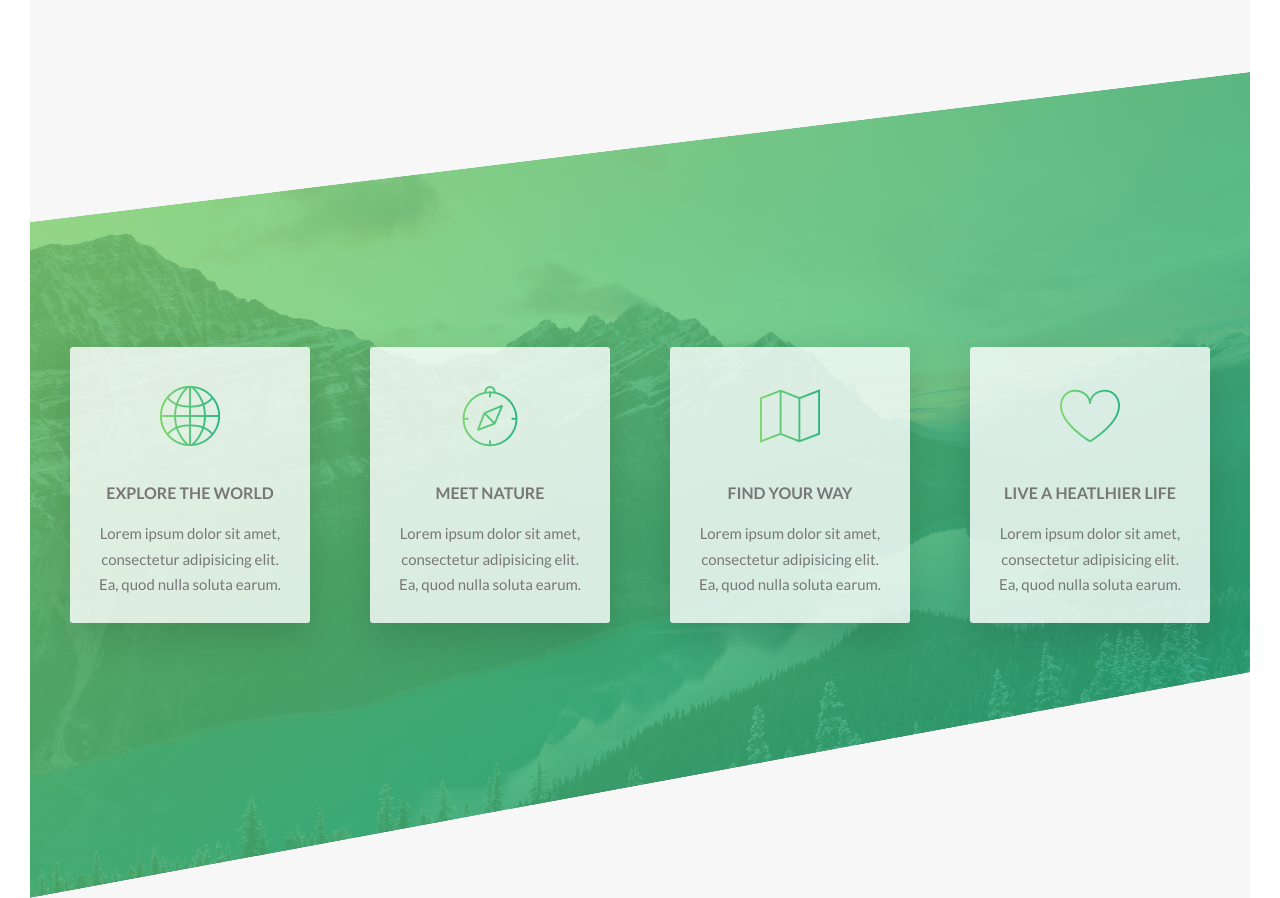
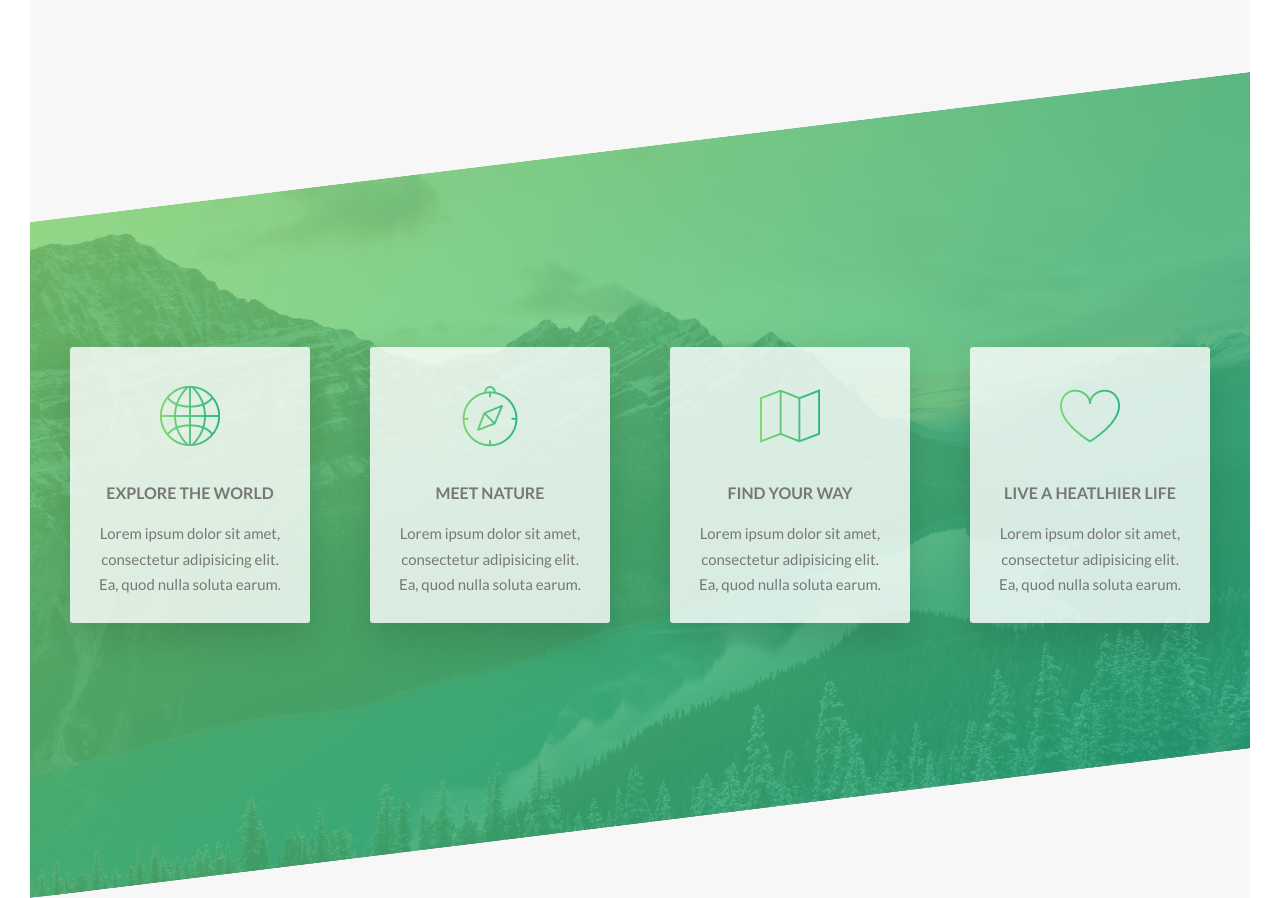
Before and after one commit to jacekzieba/Natours, a website: page index.html in a window 1280 px wide. Shown: the part 1391-2289 px from the top of the page. Drawn offline with Linux system fonts and the light colour scheme.

Commit message:
Final update

```diff
--- a/sass/base/_base.scss
+++ b/sass/base/_base.scss
@@ -23,3 +23,8 @@ html {
 body {
   box-sizing: border-box;
 }
+
+::selection {
+  background-color: $color-primary;
+  color: $color-white;
+}
--- a/sass/pages/_home.scss
+++ b/sass/pages/_home.scss
@@ -14,7 +14,7 @@
     url(../img/nat-4.jpg);
     background-size: cover;
     background-position: top;
-    clip-path: polygon(0 0, 100% 0, 100% 75vh, 0 100%);
+    clip-path: polygon(0 0, 100% 0, 100% 90vh, 0 100%);
 
     margin-top: -10rem;
 
```
Also changed, not shown: sass/abstracts/_mixins.scss (+4 -4 lines), sass/main.css, 1 other file.
